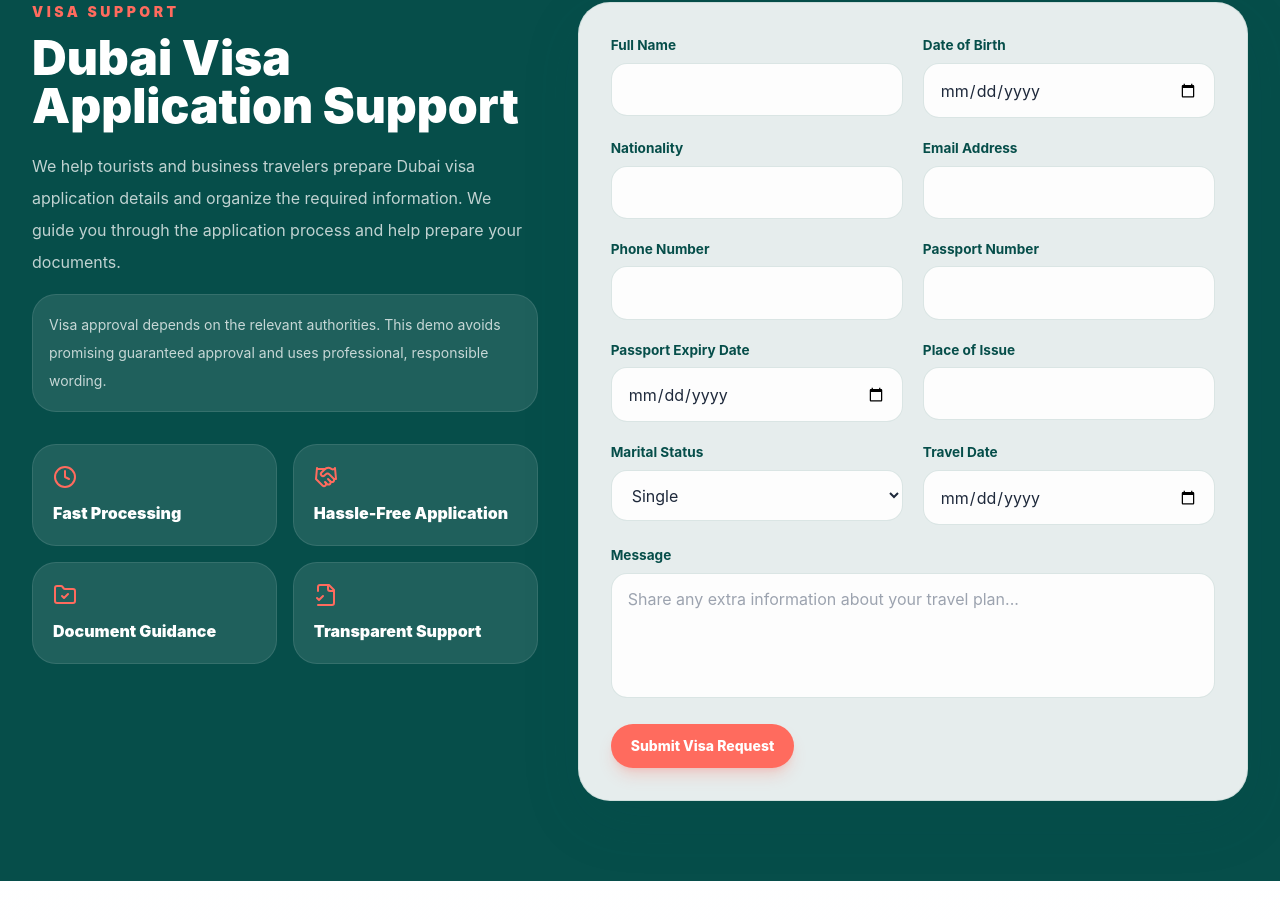
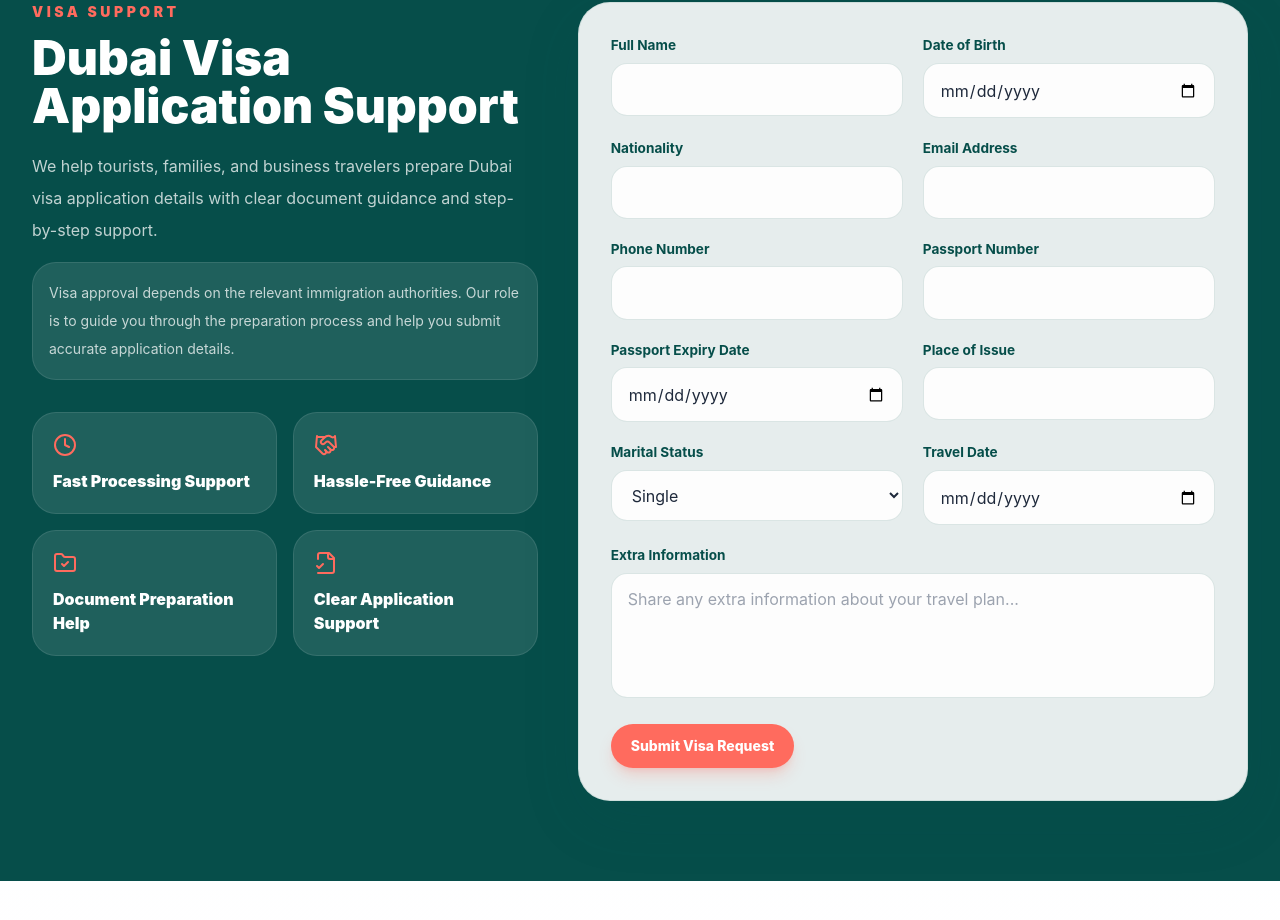
Before and after one commit to brianmichaelu/vistaway-travel-website, a Next.js app: page / in a window 1280 px wide. Shown: the part 3117-4037 px from the top of the page. Built offline with nearby package versions, Linux system fonts and the light colour scheme.

Commit message:
Update DubaiVisaForm.tsx

```diff
--- a/components/DubaiVisaForm.tsx
+++ b/components/DubaiVisaForm.tsx
@@ -36,10 +36,10 @@ const initialForm: VisaFormState = {
 };
 
 const features = [
-  { icon: Clock, title: "Fast Processing" },
-  { icon: Handshake, title: "Hassle-Free Application" },
-  { icon: FolderCheck, title: "Document Guidance" },
-  { icon: FileCheck2, title: "Transparent Support" }
+  { icon: Clock, title: "Fast Processing Support" },
+  { icon: Handshake, title: "Hassle-Free Guidance" },
+  { icon: FolderCheck, title: "Document Preparation Help" },
+  { icon: FileCheck2, title: "Clear Application Support" }
 ];
 
 export default function DubaiVisaForm() {
@@ -71,10 +71,8 @@ Message: ${form.message || "None"}`;
 
   const handleSubmit = (event: React.FormEvent<HTMLFormElement>) => {
     event.preventDefault();
-
-    // Future backend/API integration can be added here.
-    // Example: POST the form data to app/api/visa-request/route.ts.
     setIsSubmitted(true);
+    window.open(whatsappLink, "_blank", "noopener,noreferrer");
   };
 
   return (
@@ -87,23 +85,27 @@ Message: ${form.message || "None"}`;
           <p className="text-sm font-black uppercase tracking-[0.25em] text-coralWarm">
             Visa support
           </p>
+
           <h2 className="mt-3 text-3xl font-black md:text-5xl">
             Dubai Visa Application Support
           </h2>
+
           <p className="mt-5 leading-8 text-white/75">
-            We help tourists and business travelers prepare Dubai visa
-            application details and organize the required information. We guide
-            you through the application process and help prepare your documents.
+            We help tourists, families, and business travelers prepare Dubai
+            visa application details with clear document guidance and
+            step-by-step support.
           </p>
+
           <p className="mt-4 rounded-3xl border border-white/10 bg-white/10 p-4 text-sm leading-7 text-white/75">
-            Visa approval depends on the relevant authorities. This demo avoids
-            promising guaranteed approval and uses professional, responsible
-            wording.
+            Visa approval depends on the relevant immigration authorities. Our
+            role is to guide you through the preparation process and help you
+            submit accurate application details.
           </p>
 
           <div className="mt-8 grid gap-4 sm:grid-cols-2">
             {features.map((feature) => {
               const Icon = feature.icon;
+
               return (
                 <div
                   key={feature.title}
@@ -273,7 +275,7 @@ Message: ${form.message || "None"}`;
 
             <div className="md:col-span-2">
               <label htmlFor="visaMessage" className="form-label">
-                Message
+                Extra Information
               </label>
               <textarea
                 id="visaMessage"
@@ -297,15 +299,15 @@ Message: ${form.message || "None"}`;
                   rel="noopener noreferrer"
                   className="inline-flex cursor-pointer items-center justify-center rounded-full bg-tealDeep px-5 py-3 text-sm font-extrabold text-white transition hover:-translate-y-0.5 hover:bg-[#053f3c]"
                 >
-                  Open WhatsApp
+                  Open WhatsApp Again
                 </a>
               )}
             </div>
 
             {isSubmitted && (
               <div className="rounded-2xl bg-mintSoft p-4 text-sm font-bold text-tealDeep md:col-span-2">
-                Thank you. Your visa request is ready. You can open WhatsApp to
-                send the details directly.
+                Your visa request has been prepared. If WhatsApp did not open
+                automatically, tap the button above to send your details.
               </div>
             )}
           </form>
```
